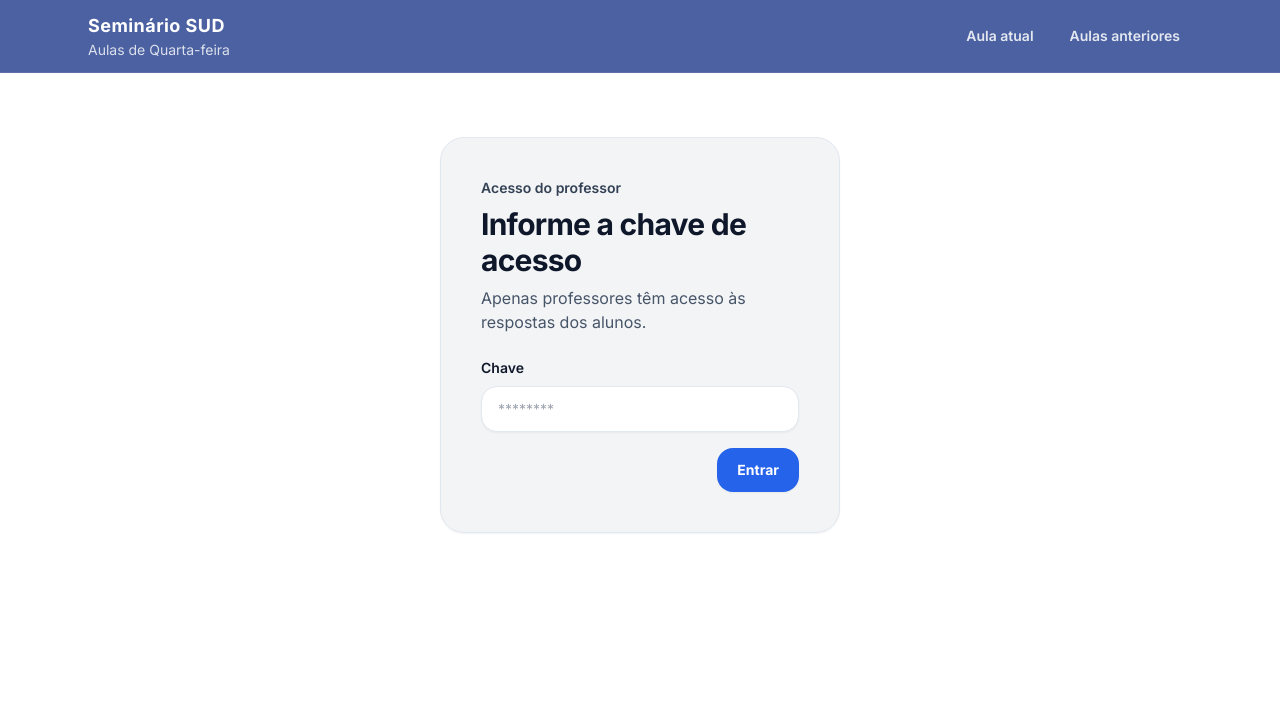
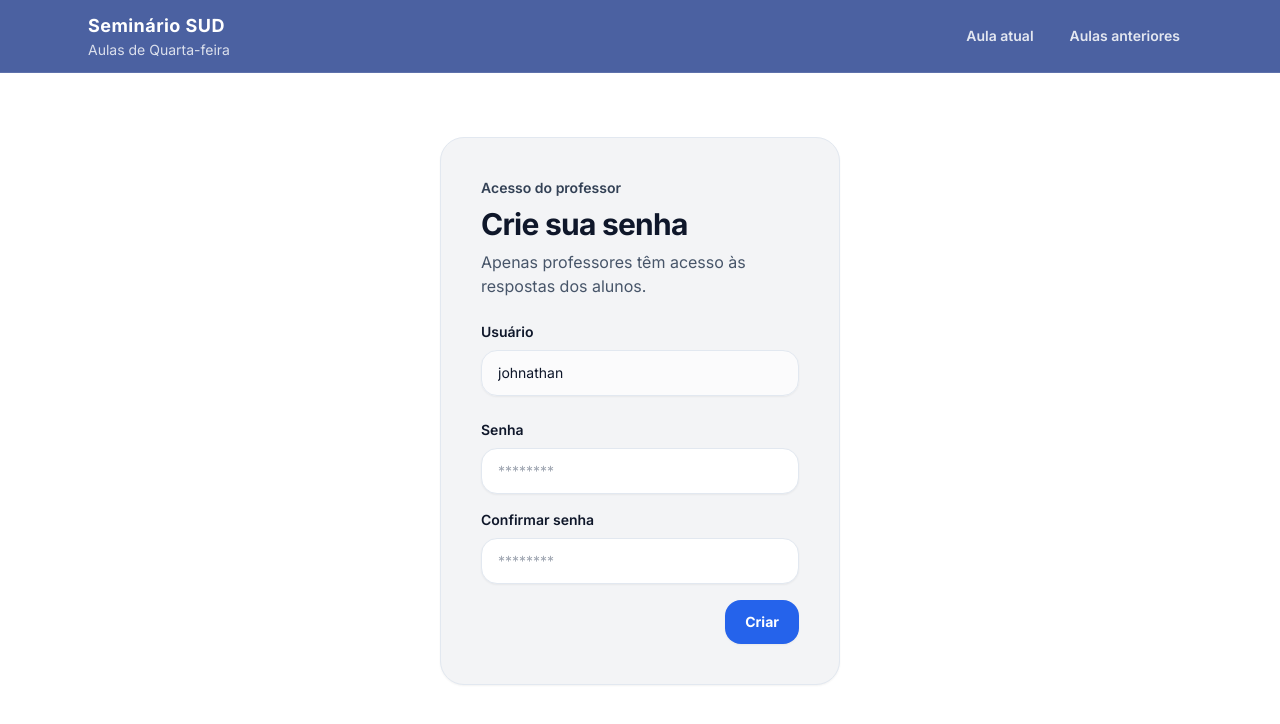
Before and after one commit to Evolvetech-Johnn/seminario-sud, a Next.js app: page /professor/login in a window 1280 px wide. Shown: the top 724 px of the page. Built offline with nearby package versions, Linux system fonts and the light colour scheme; no server answers; the database is empty.

Commit message:
feat: login do professor com senha no primeiro acesso

```diff
--- a/src/app/api/teacher/login/route.ts
+++ b/src/app/api/teacher/login/route.ts
@@ -1,19 +1,87 @@
+import crypto from "node:crypto";
 import { NextResponse } from "next/server";
 
+import { getMongoDb } from "@/lib/mongodb";
+
+type Body = {
+  username?: unknown;
+  password?: unknown;
+  confirmPassword?: unknown;
+};
+
+function asString(value: unknown, maxLen: number) {
+  if (typeof value !== "string") return "";
+  return value.slice(0, maxLen);
+}
+
+function normalizeUsername(raw: string) {
+  return raw.trim().toLowerCase();
+}
+
+function hashPassword(password: string, salt: string) {
+  const buf = crypto.scryptSync(password, salt, 64);
+  return buf.toString("base64");
+}
+
 export async function POST(req: Request) {
-  const body = (await req.json().catch(() => null)) as { passcode?: string } | null;
-  const passcode = body?.passcode ?? "";
-  const expected = process.env.TEACHER_PASSCODE || "";
+  const body = (await req.json().catch(() => null)) as Body | null;
+  const username = normalizeUsername(asString(body?.username, 80));
+  const password = asString(body?.password, 200);
+  const confirmPassword = asString(body?.confirmPassword, 200);
 
-  if (!expected) {
+  if (username !== "johnathan") {
+    return NextResponse.json({ ok: false, error: "Usuário inválido" }, { status: 401 });
+  }
+
+  const db = await getMongoDb();
+  if (!db) {
     return NextResponse.json(
-      { ok: false, error: "TEACHER_PASSCODE não configurado no ambiente" },
+      { ok: false, error: "MongoDB não configurado no ambiente" },
       { status: 500 },
     );
   }
 
-  if (passcode !== expected) {
-    return NextResponse.json({ ok: false, error: "Código incorreto" }, { status: 401 });
+  const authCol = db.collection("teacher_auth");
+  const existing = await authCol.findOne<{ username: string; salt: string; hash: string }>(
+    { username: "johnathan" },
+    { projection: { _id: 0 } },
+  );
+
+  const now = new Date();
+
+  if (!existing) {
+    if (!password) {
+      return NextResponse.json(
+        { ok: false, error: "Informe uma senha para criar o primeiro acesso" },
+        { status: 400 },
+      );
+    }
+    if (password.length < 6) {
+      return NextResponse.json(
+        { ok: false, error: "A senha precisa ter pelo menos 6 caracteres" },
+        { status: 400 },
+      );
+    }
+    if (confirmPassword && confirmPassword !== password) {
+      return NextResponse.json({ ok: false, error: "As senhas não conferem" }, { status: 400 });
+    }
+
+    const salt = crypto.randomBytes(16).toString("base64");
+    const hash = hashPassword(password, salt);
+    await authCol.insertOne({ username: "johnathan", salt, hash, createdAt: now, updatedAt: now });
+  } else {
+    if (!password) {
+      return NextResponse.json({ ok: false, error: "Informe sua senha" }, { status: 400 });
+    }
+    const hash = hashPassword(password, existing.salt);
+    const ok = crypto.timingSafeEqual(
+      Buffer.from(hash, "base64"),
+      Buffer.from(existing.hash, "base64"),
+    );
+    if (!ok) {
+      return NextResponse.json({ ok: false, error: "Senha incorreta" }, { status: 401 });
+    }
+    await authCol.updateOne({ username: "johnathan" }, { $set: { updatedAt: now } });
   }
 
   const res = NextResponse.json({ ok: true });
--- /dev/null
+++ b/src/app/api/teacher/status/route.ts
@@ -0,0 +1,27 @@
+import { NextResponse } from "next/server";
+
+import { getMongoDb } from "@/lib/mongodb";
+
+export async function GET() {
+  const db = await getMongoDb();
+  if (!db) {
+    return NextResponse.json({
+      ok: true,
+      username: "johnathan",
+      initialized: false,
+      ready: false,
+      error: "MongoDB não configurado no ambiente",
+    });
+  }
+
+  const existing = await db
+    .collection("teacher_auth")
+    .findOne({ username: "johnathan" }, { projection: { _id: 0, username: 1 } });
+
+  return NextResponse.json({
+    ok: true,
+    username: "johnathan",
+    initialized: Boolean(existing),
+    ready: true,
+  });
+}
--- a/src/app/professor/login/TeacherLoginClient.tsx
+++ b/src/app/professor/login/TeacherLoginClient.tsx
@@ -1,6 +1,6 @@
 "use client";
 
-import { useMemo, useState } from "react";
+import { useEffect, useMemo, useState } from "react";
 import { useRouter, useSearchParams } from "next/navigation";
 
 export function TeacherLoginClient() {
@@ -13,15 +13,50 @@ export function TeacherLoginClient() {
     return raw;
   }, [searchParams]);
 
-  const [code, setCode] = useState("");
+  const [username] = useState("johnathan");
+  const [initialized, setInitialized] = useState<boolean | null>(null);
+  const [ready, setReady] = useState<boolean>(true);
+  const [password, setPassword] = useState("");
+  const [confirmPassword, setConfirmPassword] = useState("");
   const [error, setError] = useState<string | null>(null);
+
+  useEffect(() => {
+    let cancelled = false;
+    fetch("/api/teacher/status", { cache: "no-store" })
+      .then(async (res) => {
+        const j = await res.json().catch(() => null);
+        if (cancelled) return;
+        if (!res.ok) {
+          setReady(false);
+          setError(j?.error ?? "Não foi possível verificar o acesso do professor");
+          setInitialized(false);
+          return;
+        }
+        setReady(Boolean(j?.ready ?? true));
+        setInitialized(Boolean(j?.initialized));
+        if (j?.error) setError(String(j.error));
+      })
+      .catch(() => {
+        if (cancelled) return;
+        setReady(false);
+        setError("Não foi possível verificar o acesso do professor");
+        setInitialized(false);
+      });
+    return () => {
+      cancelled = true;
+    };
+  }, []);
 
   const onSubmit = async () => {
     setError(null);
     const res = await fetch("/api/teacher/login", {
       method: "POST",
       headers: { "Content-Type": "application/json" },
-      body: JSON.stringify({ passcode: code }),
+      body: JSON.stringify(
+        initialized
+          ? { username, password }
+          : { username, password, confirmPassword },
+      ),
     });
     if (!res.ok) {
       const j = await res.json().catch(() => null);
@@ -36,32 +71,56 @@ export function TeacherLoginClient() {
       <div className="rounded-3xl border border-slate-200 bg-sud-gray p-6 shadow-sm sm:p-10">
         <div className="text-sm font-semibold text-slate-700">Acesso do professor</div>
         <h1 className="mt-2 text-2xl font-bold tracking-tight text-slate-900 sm:text-3xl">
-          Informe a chave de acesso
+          {initialized === false ? "Crie sua senha" : "Entre com sua senha"}
         </h1>
         <p className="mt-2 text-sm leading-relaxed text-slate-600 sm:text-base">
           Apenas professores têm acesso às respostas dos alunos.
         </p>
         <label className="mt-6 block">
-          <div className="text-sm font-semibold text-slate-900">Chave</div>
+          <div className="text-sm font-semibold text-slate-900">Usuário</div>
+          <input
+            value={username}
+            readOnly
+            className="mt-2 w-full cursor-not-allowed rounded-2xl border border-slate-200 bg-white/70 px-4 py-3 text-sm text-slate-900 shadow-sm outline-none"
+          />
+        </label>
+        <label className="mt-6 block">
+          <div className="text-sm font-semibold text-slate-900">Senha</div>
           <input
             type="password"
-            value={code}
+            value={password}
             onChange={(e) => {
-              setCode(e.target.value);
+              setPassword(e.target.value);
               if (error) setError(null);
             }}
             placeholder="********"
             className="mt-2 w-full rounded-2xl border border-slate-200 bg-white px-4 py-3 text-sm text-slate-900 shadow-sm outline-none transition focus:border-sud-blue/60 focus:ring-4 focus:ring-sud-blue/15"
           />
         </label>
+        {initialized === false ? (
+          <label className="mt-4 block">
+            <div className="text-sm font-semibold text-slate-900">Confirmar senha</div>
+            <input
+              type="password"
+              value={confirmPassword}
+              onChange={(e) => {
+                setConfirmPassword(e.target.value);
+                if (error) setError(null);
+              }}
+              placeholder="********"
+              className="mt-2 w-full rounded-2xl border border-slate-200 bg-white px-4 py-3 text-sm text-slate-900 shadow-sm outline-none transition focus:border-sud-blue/60 focus:ring-4 focus:ring-sud-blue/15"
+            />
+          </label>
+        ) : null}
         <div className="mt-4 flex items-center justify-between">
           <div className="text-sm font-semibold text-red-600">{error ?? "\u00A0"}</div>
           <button
             type="button"
             onClick={onSubmit}
+            disabled={initialized === null || !ready}
             className="inline-flex items-center justify-center rounded-2xl bg-sud-blue px-5 py-3 text-sm font-bold text-white shadow-sm transition hover:bg-sud-navy focus:outline-none focus:ring-4 focus:ring-sud-blue/25"
           >
-            Entrar
+            {initialized === false ? "Criar" : "Entrar"}
           </button>
         </div>
       </div>
--- a/src/lib/teacherAuth.ts
+++ /dev/null
@@ -1,18 +0,0 @@
-import { cookies } from "next/headers";
-
-export async function isTeacherAuthenticated() {
-  const c = (await cookies()).get("teacherAuth")?.value;
-  return c === "1";
-}
-
-export function teacherCookieOptions() {
-  return {
-    name: "teacherAuth",
-    value: "1",
-    httpOnly: true as const,
-    sameSite: "lax" as const,
-    secure: process.env.NODE_ENV === "production",
-    path: "/",
-    maxAge: 60 * 60 * 8,
-  };
-}
```
